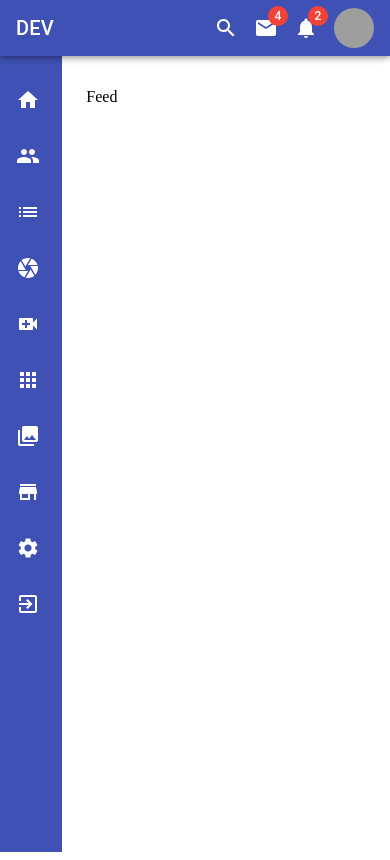
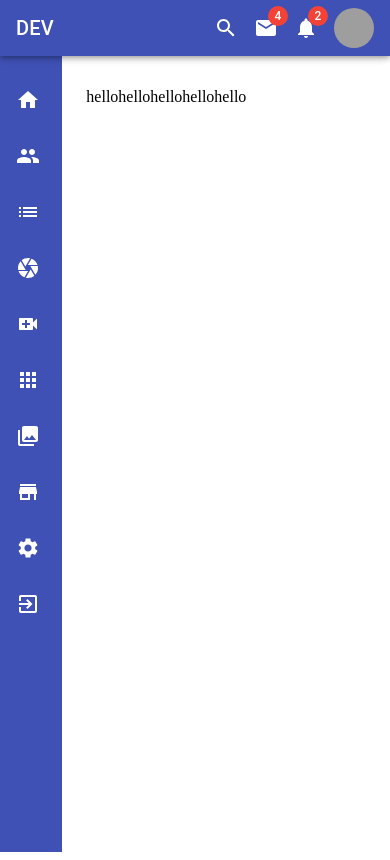
Before and after one commit to sandipswain/Dev_Social, a React (Create React App) app: page / in a window 390 px wide. Built offline with nearby package versions, Linux system fonts and the light colour scheme; grey boxes are pictures that could not be loaded.

Commit message:
Done with the responsive sidebar

```diff
--- a/src/components/Feed.jsx
+++ b/src/components/Feed.jsx
@@ -1,5 +1,6 @@
 import React from "react";
 import { Container, makeStyles } from "@material-ui/core";
+import { Post } from "./Post";
 const useStyles = makeStyles((theme) => ({
   container: {
     paddingTop: theme.spacing(10),
@@ -7,5 +8,13 @@ const useStyles = makeStyles((theme) => ({
 }));
 export const Feed = () => {
   const classes = useStyles();
-  return <Container className={classes.container}>Feed</Container>;
+  return (
+    <Container className={classes.container}>
+      <Post />
+      <Post />
+      <Post />
+      <Post />
+      <Post />
+    </Container>
+  );
 };
--- /dev/null
+++ b/src/components/Post.jsx
@@ -0,0 +1,11 @@
+import React from "react";
+import { makeStyles } from "@material-ui/core";
+const useStyles = makeStyles((theme) => ({
+  container: {
+    paddingTop: theme.spacing(10),
+  },
+}));
+export const Post = () => {
+  const classes = useStyles();
+  return <>hello</>;
+};
```
